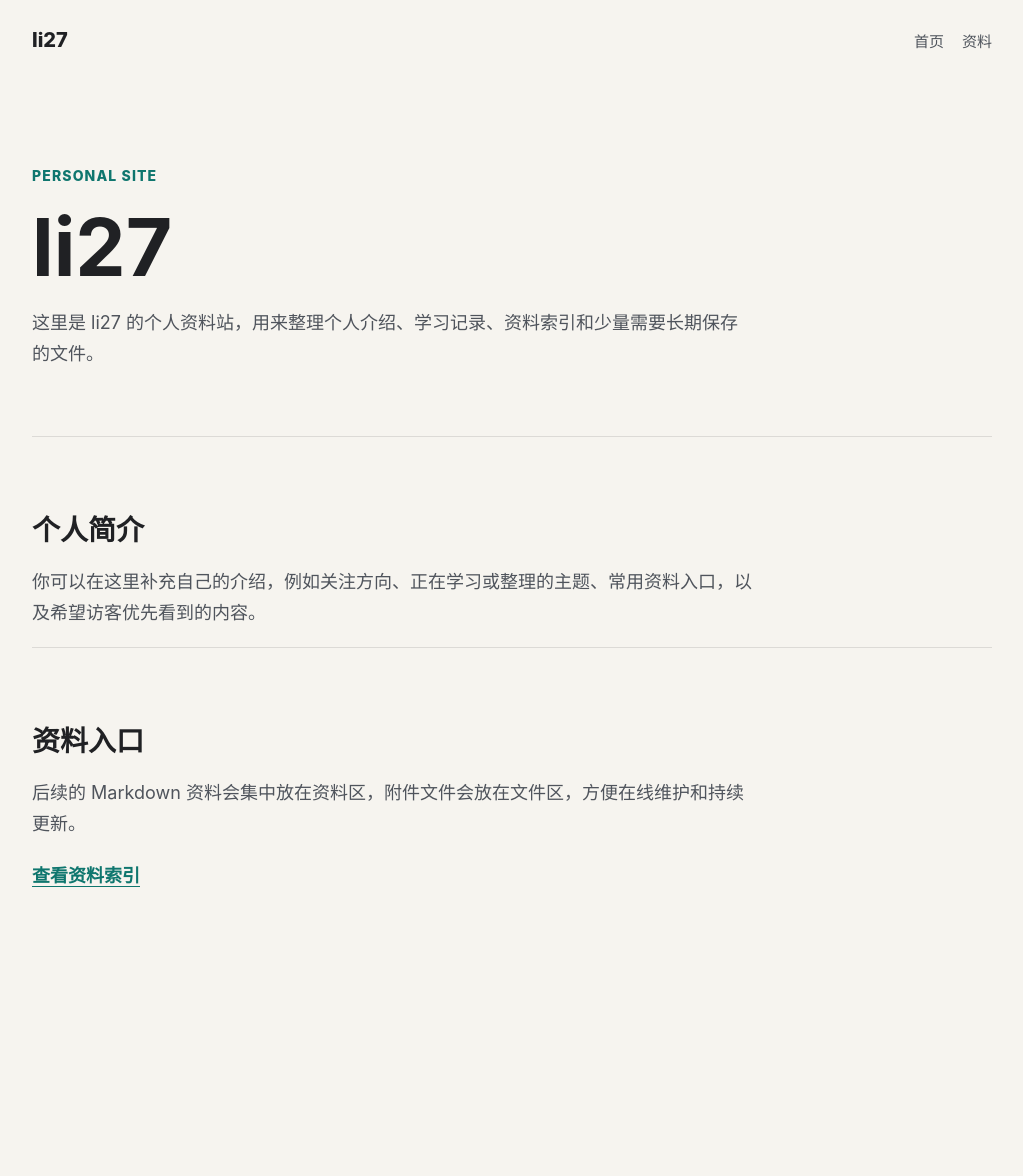
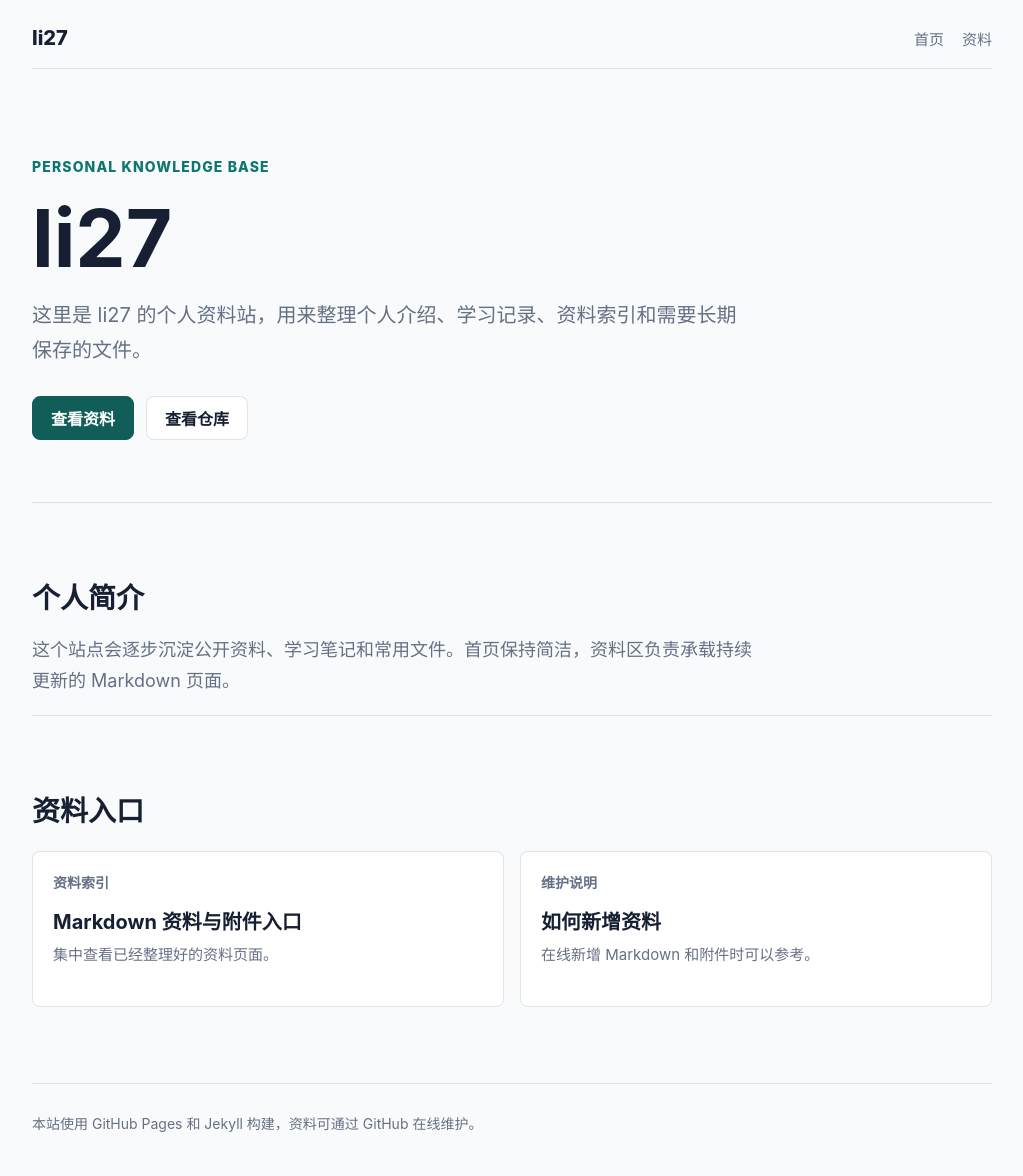
Before and after one commit to li27-9527/li27.github.io, a Jekyll site: the page built from index.md, in a window 1280 px wide. Shown: the whole page, without its empty margins (128-1151 px from the left). Built offline with Jekyll 4.4.1, drawn with Linux system fonts in a browser that asks for light colours; before the commit the page ends 971 px from its top, so only the background shows below that.

Commit message:
Improve Jekyll site structure and design

```diff
--- a/_config.yml
+++ b/_config.yml
@@ -6,5 +6,17 @@
 markdown: kramdown
 permalink: pretty
 
+collections:
+  materials:
+    output: true
+    permalink: /materials/:name/
+
+defaults:
+  - scope:
+      path: ""
+      type: materials
+    values:
+      layout: material
+
 exclude:
   - README.md
--- /dev/null
+++ b/_data/navigation.yml
@@ -0,0 +1,4 @@
+- title: 首页
+  url: /
+- title: 资料
+  url: /materials/
--- /dev/null
+++ b/_includes/site-footer.html
@@ -0,0 +1,3 @@
+<footer class="site-footer">
+  <p>本站使用 GitHub Pages 和 Jekyll 构建，资料可通过 GitHub 在线维护。</p>
+</footer>
--- /dev/null
+++ b/_includes/site-header.html
@@ -0,0 +1,8 @@
+<header class="site-header">
+  <a class="brand" href="{{ '/' | relative_url }}">{{ site.title }}</a>
+  <nav class="nav" aria-label="主导航">
+    {% for item in site.data.navigation %}
+      <a href="{{ item.url | relative_url }}">{{ item.title }}</a>
+    {% endfor %}
+  </nav>
+</header>
--- a/_layouts/default.html
+++ b/_layouts/default.html
@@ -8,16 +8,12 @@
   <link rel="stylesheet" href="{{ '/assets/css/site.css' | relative_url }}">
 </head>
 <body>
-  <header class="site-header">
-    <a class="brand" href="{{ '/' | relative_url }}">{{ site.title }}</a>
-    <nav class="nav" aria-label="主导航">
-      <a href="{{ '/' | relative_url }}">首页</a>
-      <a href="{{ '/materials/' | relative_url }}">资料</a>
-    </nav>
-  </header>
+  {% include site-header.html %}
 
   <main class="page">
     {{ content }}
   </main>
+
+  {% include site-footer.html %}
 </body>
 </html>
--- a/assets/css/site.css
+++ b/assets/css/site.css
@@ -1,8 +1,14 @@
 :root {
   color-scheme: light dark;
   font-family: Inter, "Segoe UI", Arial, "Microsoft YaHei", sans-serif;
-  background: #f6f4ef;
-  color: #202124;
+  background: #f8fafc;
+  color: #172033;
+  --accent: #0f766e;
+  --accent-strong: #115e59;
+  --muted: #667085;
+  --line: rgba(23, 32, 51, .12);
+  --surface: #ffffff;
+  --surface-soft: #eef6f4;
 }
 
 * {
@@ -15,7 +21,7 @@
 }
 
 a {
-  color: #0f766e;
+  color: var(--accent);
   text-decoration-thickness: 1px;
   text-underline-offset: 4px;
 }
@@ -23,11 +29,12 @@
 .site-header {
   width: min(960px, calc(100% - 40px));
   margin: 0 auto;
-  padding: 28px 0 16px;
+  padding: 26px 0 18px;
   display: flex;
   align-items: center;
   justify-content: space-between;
   gap: 16px;
+  border-bottom: 1px solid var(--line);
 }
 
 .brand {
@@ -45,24 +52,24 @@
 }
 
 .nav a {
-  color: #4f545c;
+  color: var(--muted);
   text-decoration: none;
 }
 
 .page {
   width: min(960px, calc(100% - 40px));
   margin: 0 auto;
-  padding: 56px 0 80px;
+  padding: 52px 0 76px;
 }
 
 .hero {
-  max-width: 760px;
-  padding: 40px 0 48px;
+  max-width: 820px;
+  padding: 34px 0 48px;
 }
 
 .eyebrow {
   margin: 0 0 18px;
-  color: #0f766e;
+  color: var(--accent);
   font-size: 14px;
   font-weight: 800;
   letter-spacing: .08em;
@@ -91,7 +98,7 @@
 
 p,
 li {
-  color: #4f545c;
+  color: var(--muted);
   font-size: 18px;
   line-height: 1.75;
 }
@@ -105,24 +112,129 @@
 }
 
 .section {
-  border-top: 1px solid rgba(32, 33, 36, .12);
-  padding-top: 28px;
+  border-top: 1px solid var(--line);
+  padding-top: 30px;
+  margin-top: 14px;
 }
 
-.link-list {
-  display: grid;
-  gap: 14px;
-  margin: 20px 0 0;
-  padding: 0;
-  list-style: none;
+.lead {
+  max-width: 720px;
+  font-size: 20px;
 }
 
-.link-list li {
-  margin: 0;
+.actions {
+  display: flex;
+  flex-wrap: wrap;
+  gap: 12px;
+  margin-top: 28px;
 }
 
-.link-list a {
+.button {
+  display: inline-flex;
+  align-items: center;
+  justify-content: center;
+  min-height: 44px;
+  padding: 0 18px;
+  border: 1px solid var(--line);
+  border-radius: 8px;
+  background: var(--surface);
+  color: #172033;
   font-weight: 700;
+  text-decoration: none;
+}
+
+.button.primary {
+  border-color: var(--accent-strong);
+  background: var(--accent-strong);
+  color: #ffffff;
+}
+
+.resource-grid {
+  display: grid;
+  grid-template-columns: repeat(auto-fit, minmax(240px, 1fr));
+  gap: 16px;
+  margin-top: 22px;
+}
+
+.resource-card {
+  min-height: 156px;
+  padding: 20px;
+  border: 1px solid var(--line);
+  border-radius: 8px;
+  background: var(--surface);
+  color: inherit;
+  text-decoration: none;
+  transition: border-color .16s ease, transform .16s ease;
+}
+
+.resource-card:hover {
+  border-color: rgba(15, 118, 110, .5);
+  transform: translateY(-2px);
+}
+
+.resource-card span,
+.resource-card small {
+  display: block;
+  color: var(--muted);
+}
+
+.resource-card span {
+  margin-bottom: 14px;
+  font-size: 14px;
+  font-weight: 800;
+}
+
+.resource-card strong {
+  display: block;
+  margin-bottom: 8px;
+  font-size: 20px;
+}
+
+.resource-card small {
+  font-size: 15px;
+  line-height: 1.6;
+}
+
+.content-page {
+  max-width: 760px;
+}
+
+.prose {
+  margin-top: 30px;
+}
+
+.prose code {
+  padding: 2px 5px;
+  border-radius: 5px;
+  background: var(--surface-soft);
+  color: #0f3d3a;
+  font-size: .92em;
+}
+
+.prose pre {
+  overflow-x: auto;
+  padding: 18px;
+  border-radius: 8px;
+  background: #172033;
+  color: #f8fafc;
+}
+
+.prose pre code {
+  padding: 0;
+  background: transparent;
+  color: inherit;
+}
+
+.site-footer {
+  width: min(960px, calc(100% - 40px));
+  margin: 0 auto;
+  padding: 28px 0 40px;
+  border-top: 1px solid var(--line);
+}
+
+.site-footer p {
+  margin: 0;
+  font-size: 14px;
 }
 
 @media (max-width: 620px) {
@@ -138,22 +250,25 @@
 
 @media (prefers-color-scheme: dark) {
   :root {
-    background: #171717;
-    color: #f4f1ea;
+    background: #101828;
+    color: #f8fafc;
+    --accent: #5eead4;
+    --accent-strong: #2dd4bf;
+    --muted: #cbd5e1;
+    --line: rgba(248, 250, 252, .16);
+    --surface: #162033;
+    --surface-soft: #1f2a44;
   }
 
-  a,
-  .eyebrow {
-    color: #5eead4;
+  .button {
+    color: #f8fafc;
   }
 
-  p,
-  li,
-  .nav a {
-    color: #c8c3b9;
+  .button.primary {
+    color: #062925;
   }
 
-  .section {
-    border-top-color: rgba(244, 241, 234, .16);
+  .prose code {
+    color: #a7f3d0;
   }
 }
--- a/index.md
+++ b/index.md
@@ -5,20 +5,32 @@
 ---
 
 <section class="hero">
-  <p class="eyebrow">Personal Site</p>
+  <p class="eyebrow">Personal Knowledge Base</p>
   <h1>li27</h1>
-  <p>这里是 li27 的个人资料站，用来整理个人介绍、学习记录、资料索引和少量需要长期保存的文件。</p>
+  <p class="lead">这里是 li27 的个人资料站，用来整理个人介绍、学习记录、资料索引和需要长期保存的文件。</p>
+  <div class="actions">
+    <a class="button primary" href="{{ '/materials/' | relative_url }}">查看资料</a>
+    <a class="button" href="https://github.com/li27-9527/li27-9527.github.io">查看仓库</a>
+  </div>
 </section>
 
 <section class="section">
   <h2>个人简介</h2>
-  <p>你可以在这里补充自己的介绍，例如关注方向、正在学习或整理的主题、常用资料入口，以及希望访客优先看到的内容。</p>
+  <p>这个站点会逐步沉淀公开资料、学习笔记和常用文件。首页保持简洁，资料区负责承载持续更新的 Markdown 页面。</p>
 </section>
 
 <section class="section">
   <h2>资料入口</h2>
-  <p>后续的 Markdown 资料会集中放在资料区，附件文件会放在文件区，方便在线维护和持续更新。</p>
-  <ul class="link-list">
-    <li><a href="{{ '/materials/' | relative_url }}">查看资料索引</a></li>
-  </ul>
+  <div class="resource-grid">
+    <a class="resource-card" href="{{ '/materials/' | relative_url }}">
+      <span>资料索引</span>
+      <strong>Markdown 资料与附件入口</strong>
+      <small>集中查看已经整理好的资料页面。</small>
+    </a>
+    <a class="resource-card" href="{{ '/materials/how-to-add-material/' | relative_url }}">
+      <span>维护说明</span>
+      <strong>如何新增资料</strong>
+      <small>在线新增 Markdown 和附件时可以参考。</small>
+    </a>
+  </div>
 </section>
```
Also changed, not shown: _layouts/material.html (added, +15 -0 lines), _materials/how-to-add-material.md (added, +29 -0 lines), materials/index.md (+14 -4 lines), README.md (added), 3 other files.
